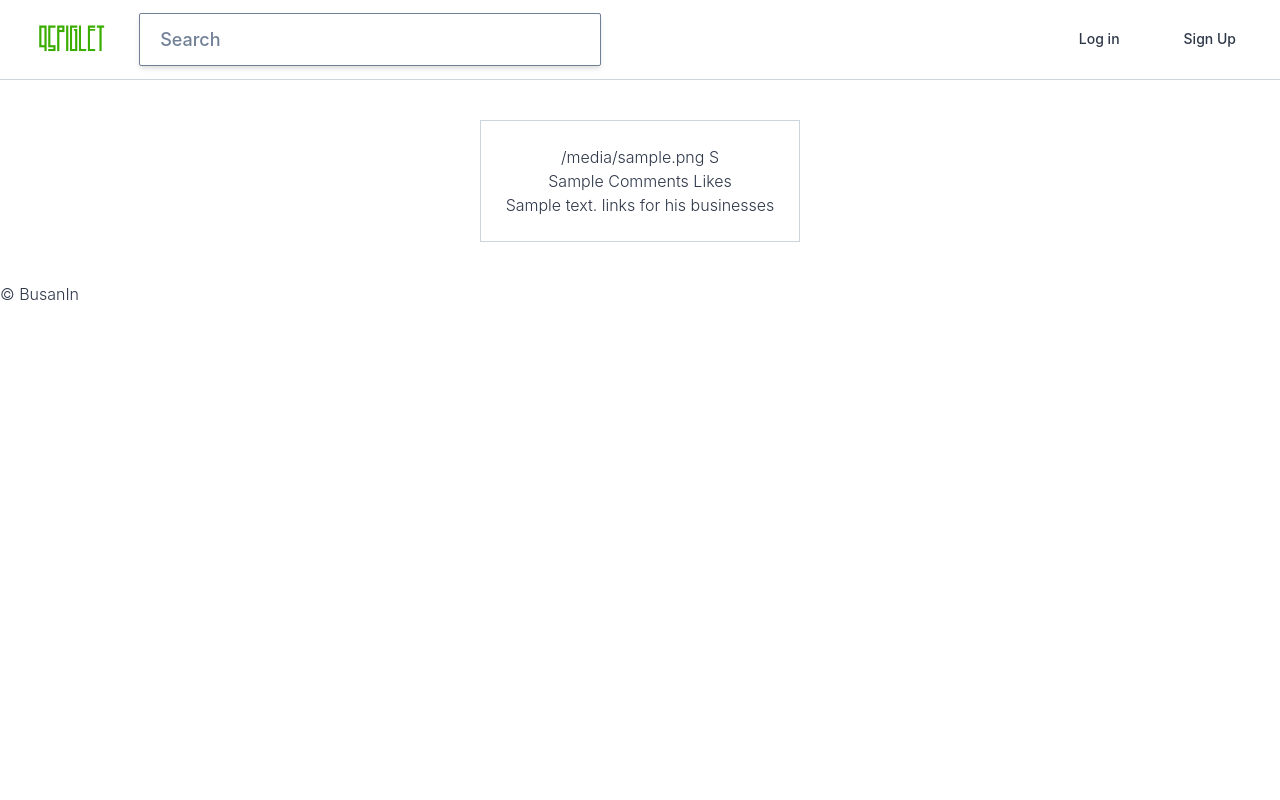
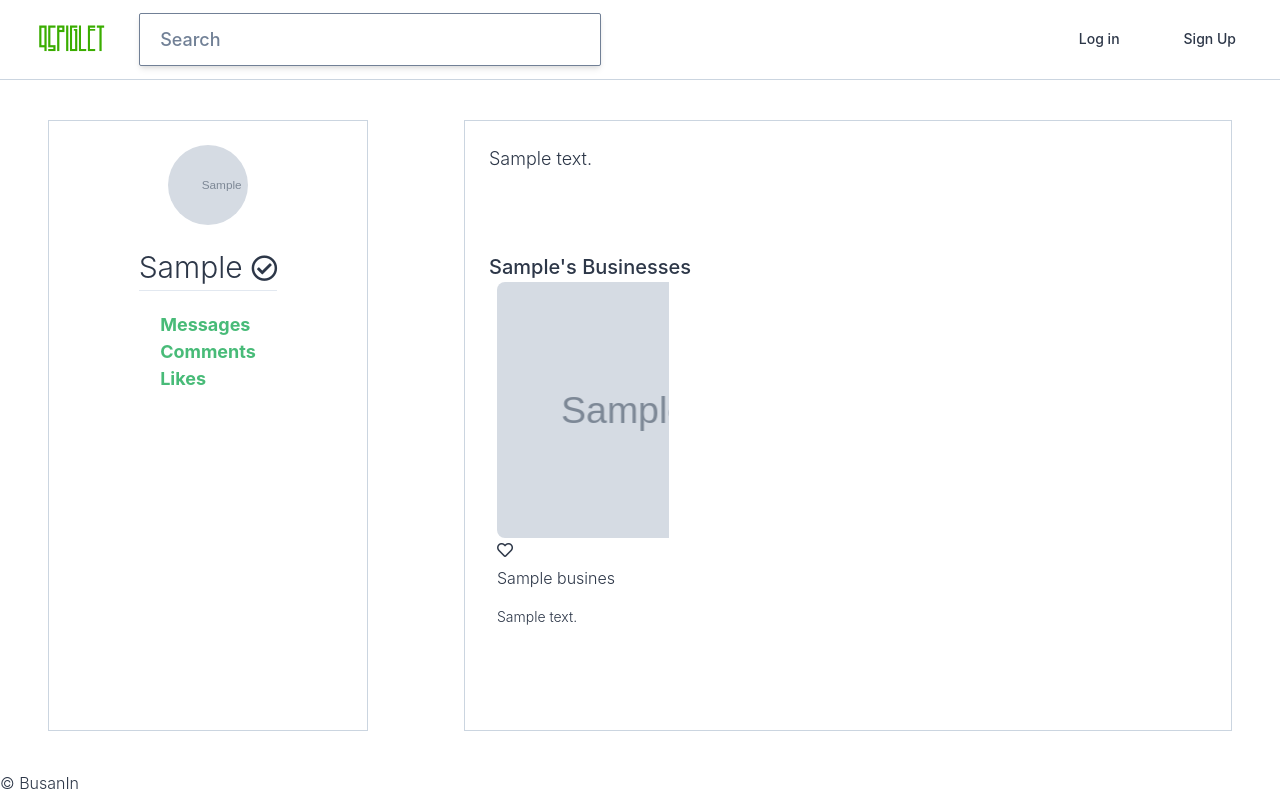
Before and after one commit to hahyeonsook/busanin, a Django app: page /users/1/ in a window 1280 px wide. Run offline with Django 3.2, Linux system fonts and the light colour scheme; tables that the repository leaves empty hold one stand-in row (values such as "Sample post"); grey boxes marked "Sample" are stand-in pictures; some libraries are stand-ins or nearby versions.

Commit message:
user profile frontend update

```diff
--- a/templates/mixins/user_avatar.html
+++ b/templates/mixins/user_avatar.html
@@ -1,9 +1,9 @@
+
+{% load static %}
 
 {% if user.avatar %}
-<div>
-        {{user.avatar.url}}
+        <div class="{{h_and_w|default:'h-20 w-20'}} rounded-full bg-cover" style="background-image: url({{user.avatar.url}});">
 {% else %}
-
+        <div><img class="{{h_and_w|default:'h-20 w-20'}} rounded-full bg-cover" src="{% static 'img/avatar_default.jpg' %}">
 {% endif %}
-        <span>{{user.first_name|first}}</span>
 </div>
--- a/templates/users/user_detail.html
+++ b/templates/users/user_detail.html
@@ -6,26 +6,46 @@
 
 {% block content %}
 
-<div class="container lg:w-5/12 md:w-1/2 xl:w-1/4 mx-auto my-10 flex flex-col items-center border p-6 border-gray-400">
+<div class="min-h-75vh flex">
+    <div class="container lg:w-5/12 md:w-1/2 xl:w-1/4 mx-auto my-10 flex flex-col items-center border p-6 border-gray-400">
         {% include "mixins/user_avatar.html" with user=user_obj %}
-    <div>
-        <span>{{user_obj.first_name}}</span>
-        <a href="#">Comments</a>
-        <a href="#">Likes</a>
+        <div class="flex flex-col items-center">
+            <div class="text-3xl my-5 border-b w-full text-center">{{user_obj.first_name}}
+                {% if user_obj.businessman %}
+                    <i class="far fa-check-circle fa-sm"></i>
+                {% endif %}
+            </div>
+            <div class="flex flex-col text-lg">
+                <a href="#" class="mx-2 text-green-500 font-bold">Messages</a>
+                <a href="#" class="mx-2 text-green-500 font-bold">Comments</a>
+                <a href="#" class="mx-2 text-green-500 font-bold">Likes</a>
+            </div>
+        </div>
     </div>
-    <div>
-        <span>{{user_obj.bio}}</span>
-
+    <div class="container lg:w-6/12 md:w-1/2 xl:w-3/5 mx-auto my-10 flex flex-col p-6 border border-gray-400">
+        <div class="text-lg mb-5">{{user_obj.bio}}</div>
+        <div class="my-5">
         {% if user == user_obj %}
-            <a href="{% url "users:update" %}">Edit Profile</a>
-            <a href="#">Close My Account</a>
+            <a href="{% url "users:update" %}" class="btn-link px-2 text-sm">Edit Profile</a>
+            <a href="#"  class="btn-link px-2 text-sm">Close My Account</a>
         {% endif %}
-
-        {% if user_obj.businessman %}
-            <span>links for his businesses</span>
-        {% endif %}
+        </div>
+        <div class="flex flex-col">
+            <div class="my-5">
+                {% if user_obj.businessman %}
+                    <span class="text-xl font-medium">{{user_obj.first_name}}'s Businesses</span>
+                    {% if user == user_obj %}
+                        <a href="{% url 'businesses:create' %}" class="mx-2 text-green-500 text-normal font-medium"><i class="fas fa-plus-circle"></i></a>
+                    {% endif %}
+                    <div class="flex">
+                    {% for business in user_obj.businesses.all %}
+                        {% include 'mixins/business/business_card.html' with business=business %}
+                    {% endfor %}
+                    </div>
+                {% endif %}
+            </div>
+        </div>
     </div>
-
 </div>
 
 {% endblock content %}
```
Also changed, not shown: static/img/avatar_default.jpg (added).
